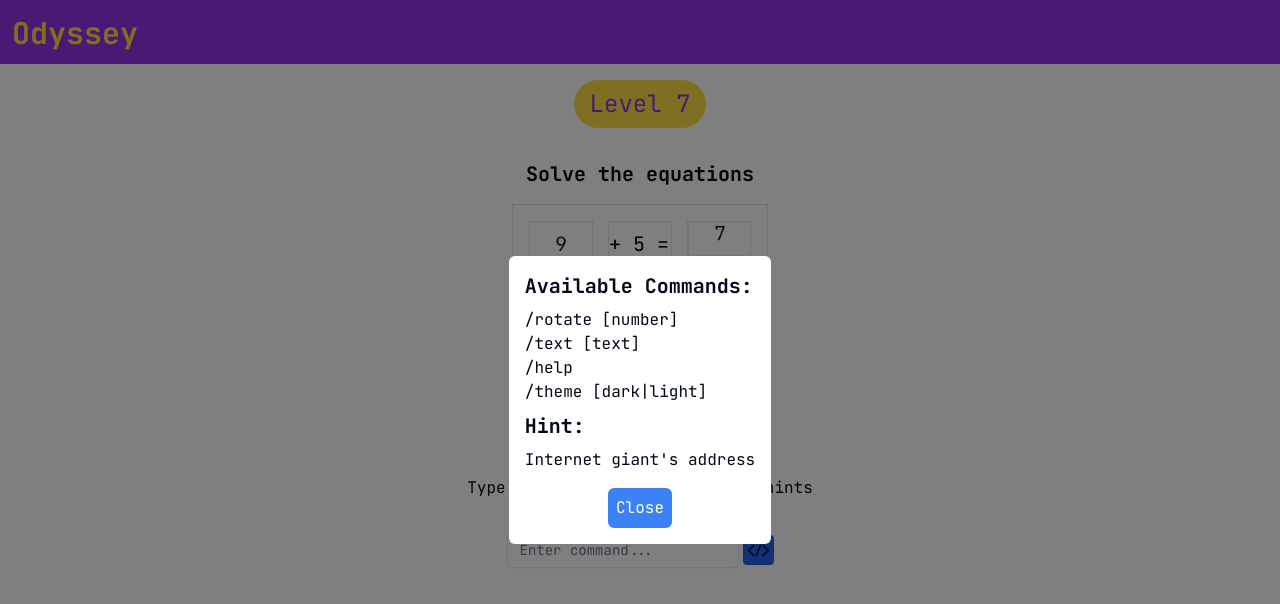
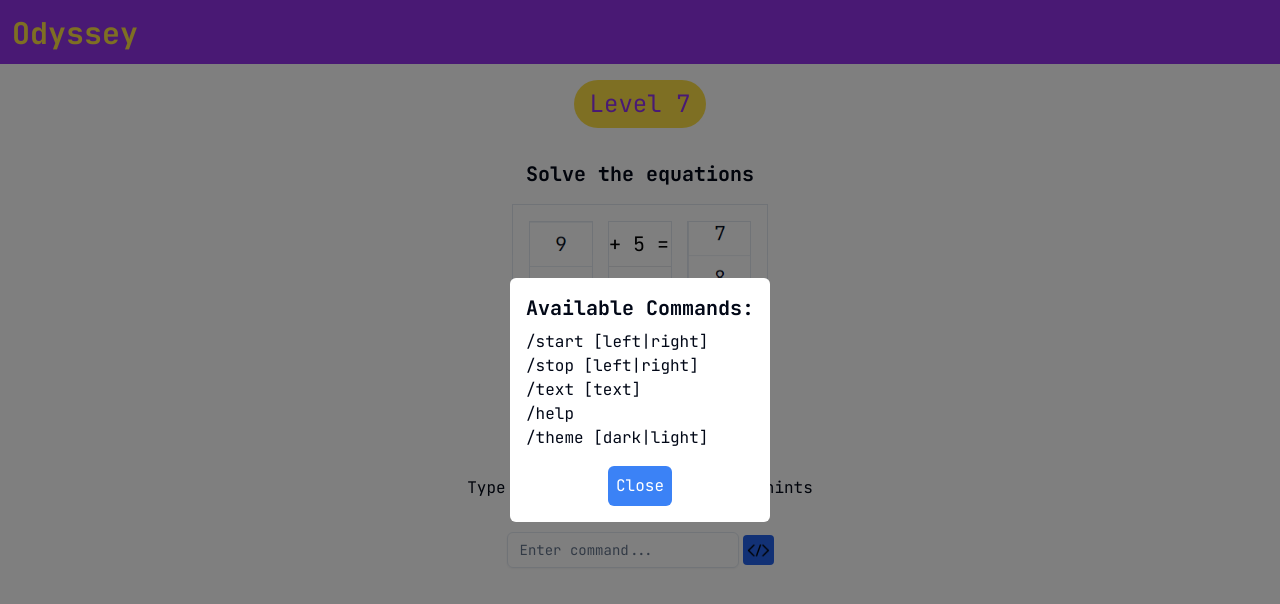
Before and after one commit to SaiKiranMatta/odyssey-internal, a Next.js app: page /game in a window 1280 px wide. Both pictures are taken after a click on the element "Type /help to get commands and hints". Shown: the top 604 px of the page. Built offline with nearby package versions, Linux system fonts and the light colour scheme.

Commit message:
add level7 help

```diff
--- a/src/components/levels/Level7.jsx
+++ b/src/components/levels/Level7.jsx
@@ -221,15 +221,13 @@ const Level7 = ({ onComplete }) => {
                             Available Commands:
                         </h2>
                         <ul>
-                            <li>/rotate [number]</li>
+                            <li>/start [left|right]</li>
+                            <li>/stop [left|right]</li>
                             <li>/text [text]</li>
                             <li>/help</li>
                             <li>/theme [dark|light]</li>
                         </ul>
-                        <h2 className="flex flex-col my-2 text-xl font-bold">
-                            Hint:
-                        </h2>
-                        <p>Internet giant's address</p>
+
                         <div className="text-center ">
                             <button
                                 className="p-2 mt-4 text-white bg-blue-500 rounded-md "
```
